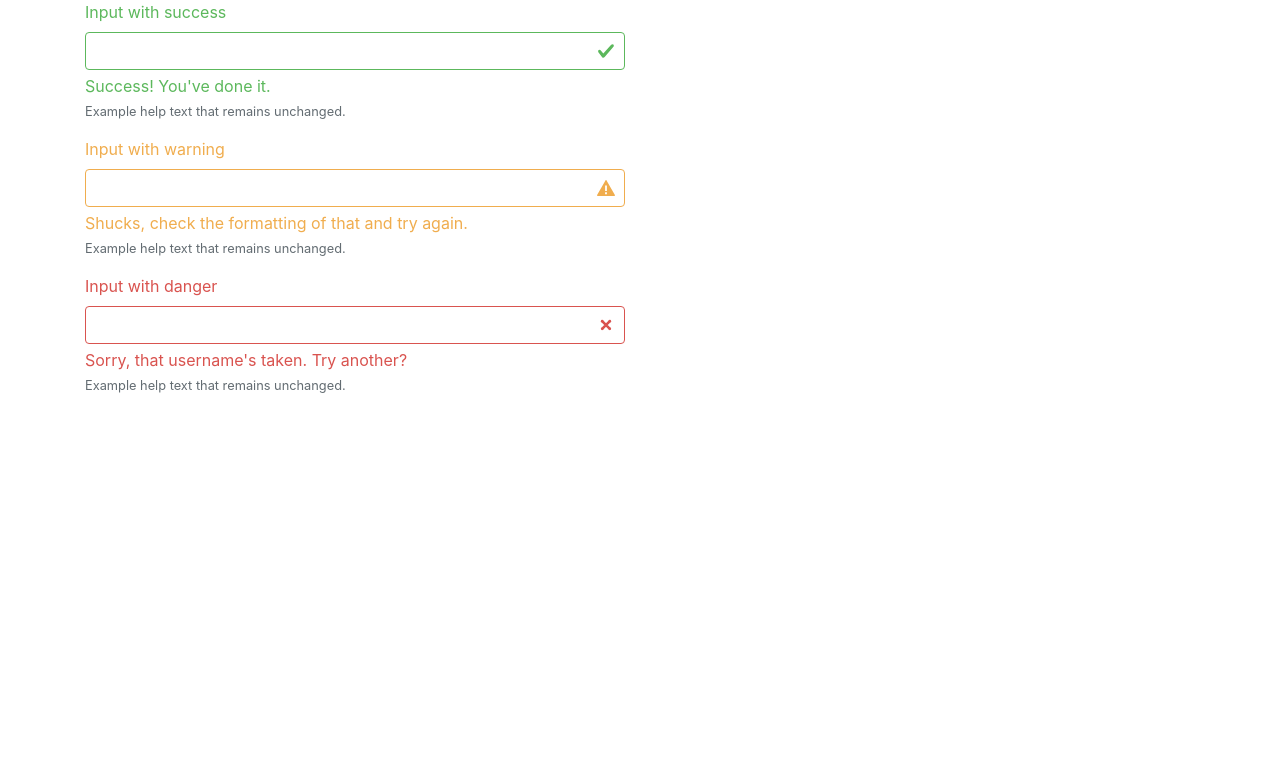
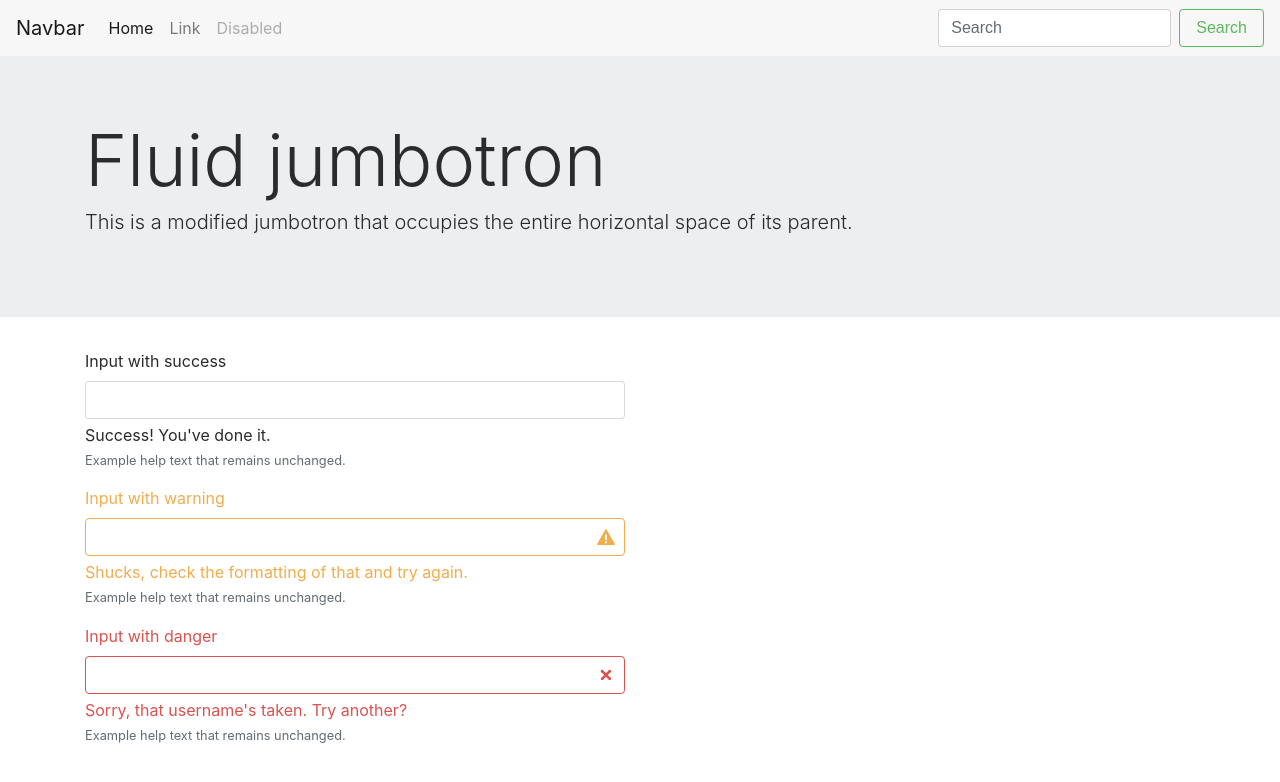
Before and after one commit to aharpt/Bootstrap-form-validation, a website: page index.html in a window 1280 px wide. Drawn offline with nearby package versions, Linux system fonts and the light colour scheme.

Commit message:
Worked on html prototype/other

```diff
--- a/index.html
+++ b/index.html
@@ -6,10 +6,43 @@
     <link rel="stylesheet" href="https://maxcdn.bootstrapcdn.com/bootstrap/4.0.0-alpha.6/css/bootstrap.min.css" integrity="sha384-rwoIResjU2yc3z8GV/NPeZWAv56rSmLldC3R/AZzGRnGxQQKnKkoFVhFQhNUwEyJ" crossorigin="anonymous">
   </head>
   <body>
+    <nav class="navbar navbar-toggleable-md navbar-light bg-faded">
+      <button class="navbar-toggler navbar-toggler-right" type="button" data-toggle="collapse" data-target="#navbarSupportedContent" aria-controls="navbarSupportedContent" aria-expanded="false" aria-label="Toggle navigation">
+        <span class="navbar-toggler-icon"></span>
+      </button>
+      <a class="navbar-brand" href="#">Navbar</a>
+
+      <div class="collapse navbar-collapse" id="navbarSupportedContent">
+        <ul class="navbar-nav mr-auto">
+          <li class="nav-item active">
+            <a class="nav-link" href="#">Home <span class="sr-only">(current)</span></a>
+          </li>
+          <li class="nav-item">
+            <a class="nav-link" href="#">Link</a>
+          </li>
+          <li class="nav-item">
+            <a class="nav-link disabled" href="#">Disabled</a>
+          </li>
+        </ul>
+        <form class="form-inline my-2 my-lg-0">
+          <input class="form-control mr-sm-2" type="text" placeholder="Search">
+          <button class="btn btn-outline-success my-2 my-sm-0" type="submit">Search</button>
+        </form>
+      </div>
+    </nav>
+
+    <div class="jumbotron jumbotron-fluid">
+      <div class="container">
+        <h1 class="display-3">Fluid jumbotron</h1>
+        <p class="lead">This is a modified jumbotron that occupies the entire horizontal space of its parent.</p>
+      </div>
+    </div>
+
+
     <div class="container">
       <div class="row">
         <div class="col-lg-6">
-          <div class="form-group has-success">
+          <div class="form-group">
             <label class="form-control-label" for="inputSuccess1">Input with success</label>
             <input type="text" class="form-control form-control-success" id="inputSuccess1">
             <div class="form-control-feedback">Success! You've done it.</div>
```
